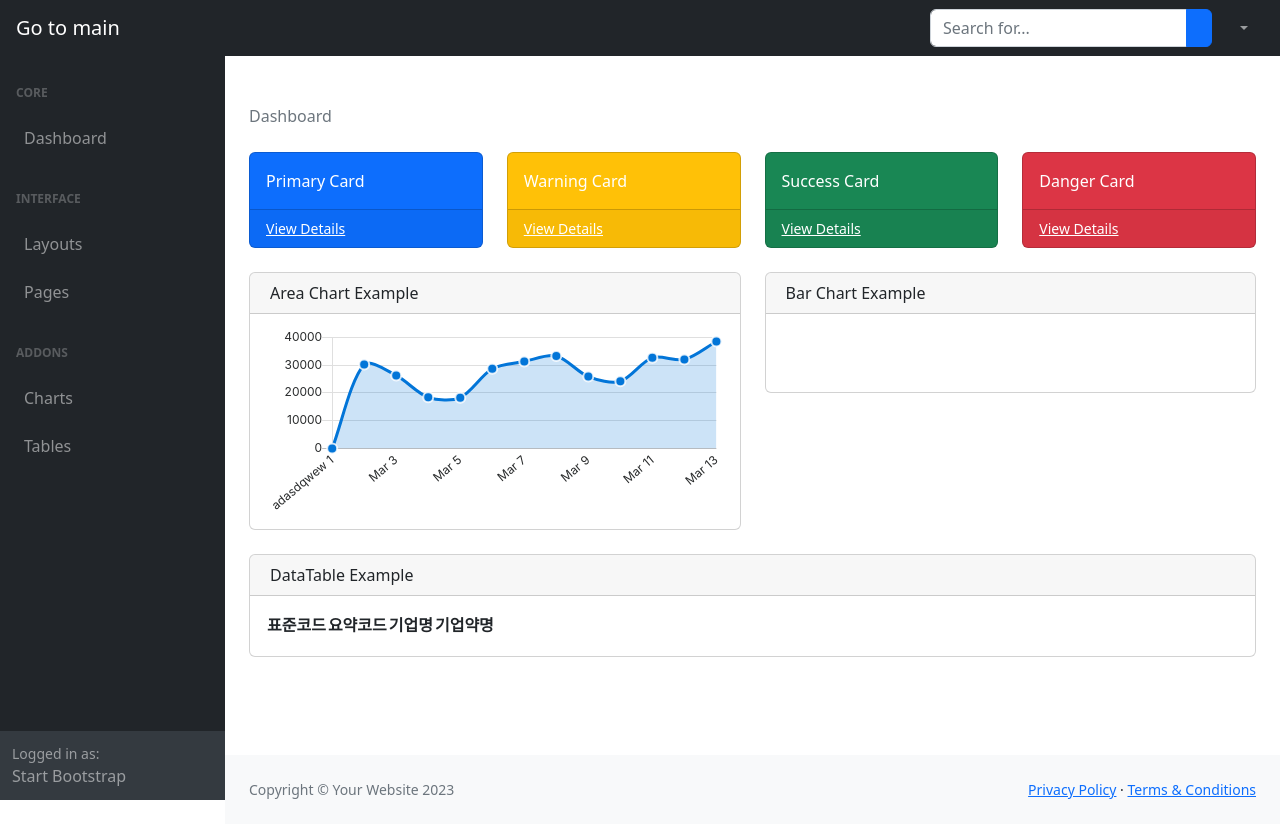
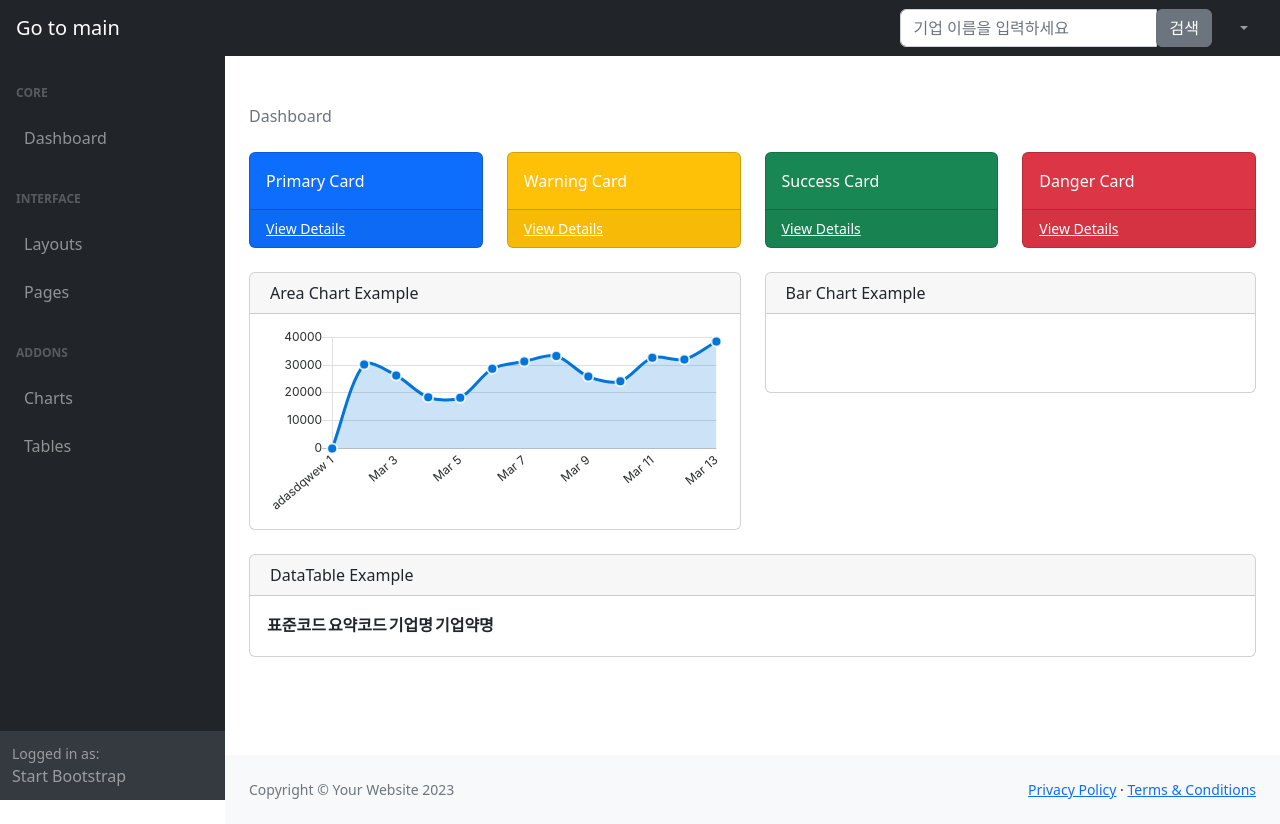
Before and after one commit to Biz-Insight/Biz-Insight, a Django app: page /company_info/1/ in a window 1280 px wide. Run offline with Django 3.2, Linux system fonts and the light colour scheme; data that the repository does not hold is empty; some libraries are stand-ins or nearby versions.

Commit message:
feat: 검색 기능 추가

```diff
--- a/src/django/mysite/main/templates/company_info.html
+++ b/src/django/mysite/main/templates/company_info.html
@@ -20,10 +20,12 @@
             <!-- Sidebar Toggle-->
             <button class="btn btn-link btn-sm order-1 order-lg-0 me-4 me-lg-0" id="sidebarToggle" href="#!"><i class="fas fa-bars"></i></button>
             <!-- Navbar Search-->
-            <form class="d-none d-md-inline-block form-inline ms-auto me-0 me-md-3 my-2 my-md-0">
+            <form class="d-none d-md-inline-block form-inline ms-auto me-0 me-md-3 my-2 my-md-0" method="GET" action="{% url 'search' %}">
                 <div class="input-group">
-                    <input class="form-control" type="text" placeholder="Search for..." aria-label="Search for..." aria-describedby="btnNavbarSearch" />
-                    <button class="btn btn-primary" id="btnNavbarSearch" type="button"><i class="fas fa-search"></i></button>
+                  <input type="text" name="company_name" class="form-control" placeholder="기업 이름을 입력하세요">
+                  <div class="input-group-append">
+                    <button type="submit" class="btn btn-secondary">검색</button>
+                  </div>
                 </div>
             </form>
             <!-- Navbar-->
```
